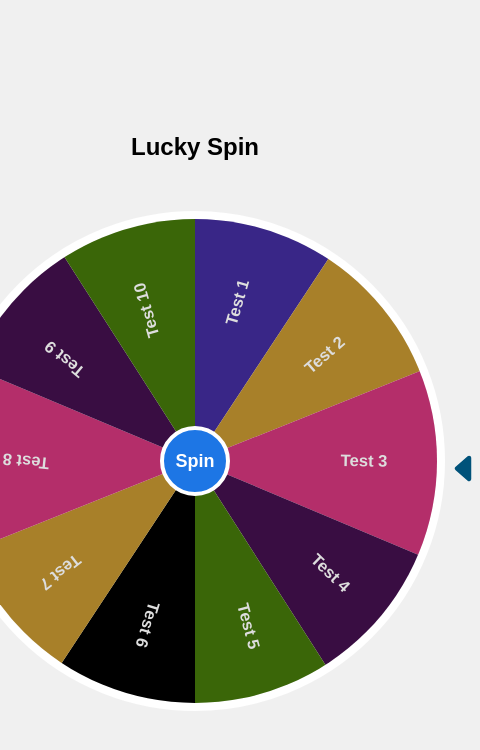
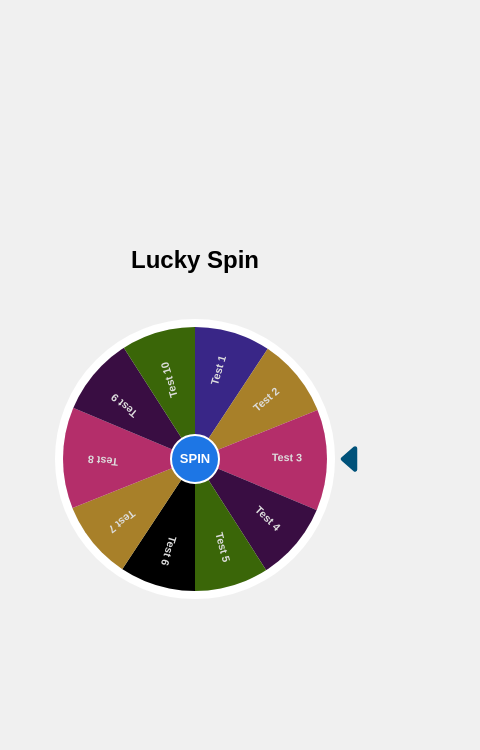
Before and after one commit to BasharAbdoulah/spin-wheel, a plain HTML site: page index.html in a window 390 px wide. Shown: the whole page, 480 px wide, since content can reach past the window. Drawn offline with Linux system fonts and the light colour scheme; some packages are replaced by stand-ins of ours; a script that the page names is missing.

Commit message:
New Edits

```diff
--- a/index.css
+++ b/index.css
@@ -27,9 +27,9 @@ body {
 .mainbox .bi {
   content: "";
   position: absolute;
-  right: -7%;
-  top: 48%;
-  transform: rotate(90deg);
+  right: -11%;
+  top: 50%;
+  transform: translateY(-50%) rotate(90deg);
   z-index: 555;
   color: rgb(0, 82, 122);
 }
@@ -230,3 +230,31 @@ span {
 #wheel {
   display: none;
 }
+
+@media (max-width: 767px) {
+  .mainbox {
+    width: 280px;
+    height: 280px;
+    margin-top: 45px;
+  }
+  .font {
+    font-size: 13px;
+  }
+  .spin {
+    width: 50px;
+    height: 50px;
+    font-size: 13px;
+    border: 2px solid white;
+  }
+
+  .spin:active {
+    width: 55px;
+    height: 55px;
+    font-size: 14px;
+  }
+
+  .img img {
+    width: 200px;
+    height: 200px;
+  }
+}
--- a/index.html
+++ b/index.html
@@ -39,7 +39,7 @@
           <span class="font span5"><h5>Test 10</h5></span>
         </div>
       </div>
-      <button class="spin" onclick="spin()">Spin</button>
+      <button class="spin" onclick="spin()">SPIN</button>
     </div>
     <div class="layout" id="layout">
       <div class="modal" id="modal">
```
